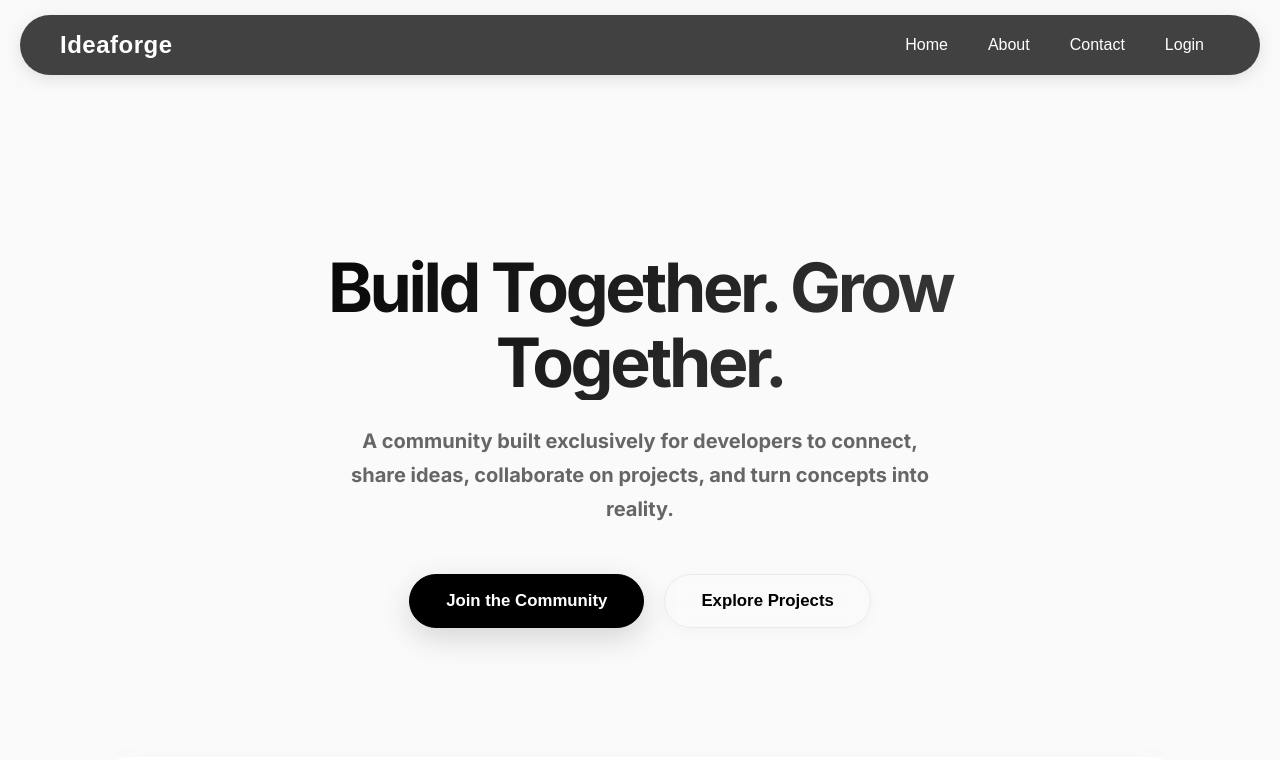
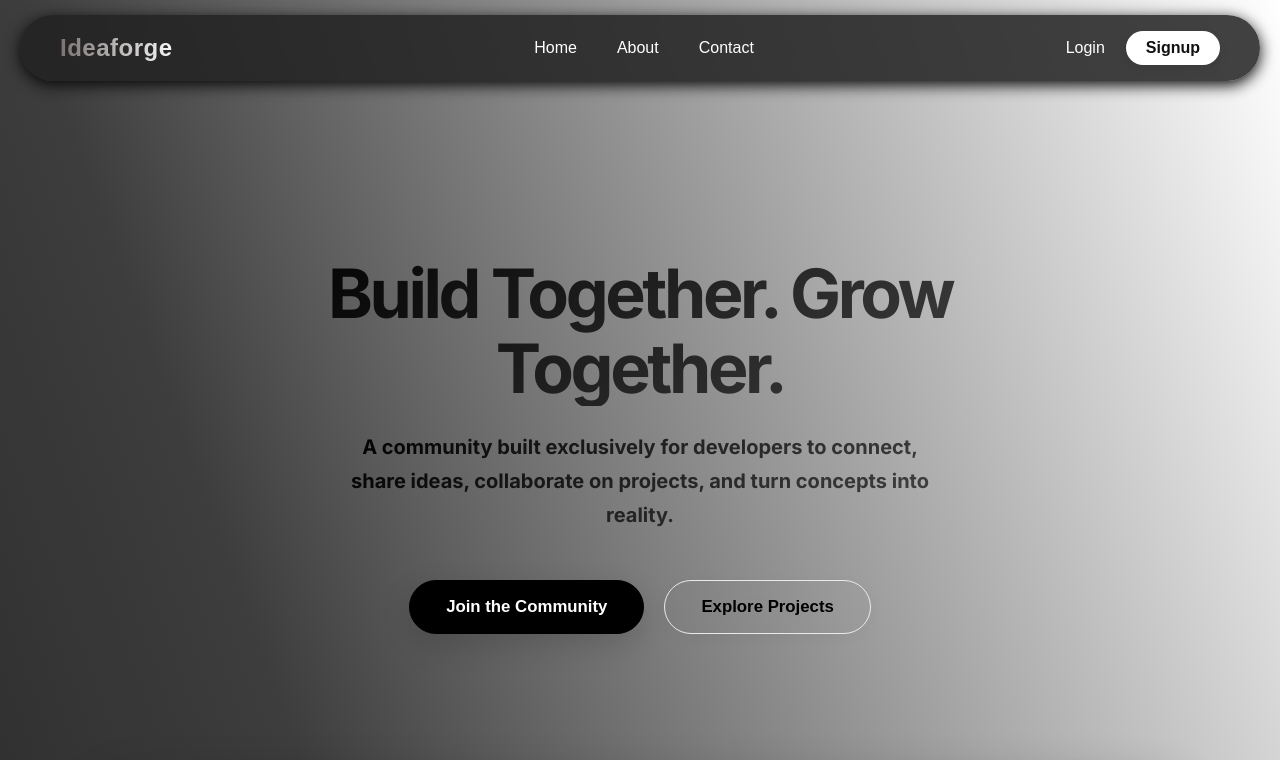
Before and after one commit to kritagya025/React_Project, a React (Vite) app in the folder my-react-app/: page / in a window 1280 px wide. Shown: the top 760 px of the page. Built offline with nearby package versions, Linux system fonts and the light colour scheme.

Commit message:
feat: implement main layout, routing, and styling for application pages

```diff
--- a/my-react-app/src/App.css
+++ b/my-react-app/src/App.css
@@ -2,7 +2,7 @@
 body {
   margin: 0;
   font-family: Arial, sans-serif;
-  background-color: #f9f9f9;
+  background: linear-gradient(70deg, #0b0b0b,#3d3d3d,white);
   color: #333;
 }
 
@@ -23,7 +23,7 @@ body {
   align-items: center;
   border-radius: 40px;
   margin: 15px 20px;
-  box-shadow: 0 4px 15px rgba(0, 0, 0, 0.1);
+  box-shadow: 0 4px 15px rgb(8, 8, 8);
 }
 
 .header h1 {
@@ -31,7 +31,9 @@ body {
   font-size: 1.5rem;
   font-weight: 700;
   letter-spacing: 0.5px;
-  color: #fff;
+  background: linear-gradient(to right, #7b7272,#f8f8f8);
+  -webkit-background-clip: text;
+  -webkit-text-fill-color: transparent;
 }
 
 .header nav a {
@@ -47,6 +49,59 @@ body {
 .header nav a:hover {
   background-color: rgba(255, 255, 255, 0.15);
   text-decoration: none;
+}
+
+/* Layout for 3-part header */
+.header-logo {
+  flex: 1;
+  display: flex;
+  justify-content: flex-start;
+}
+
+.header-nav {
+  flex: 1;
+  display: flex;
+  justify-content: center;
+  align-items: center;
+}
+
+.header-actions {
+  flex: 1;
+  display: flex;
+  justify-content: flex-end;
+  align-items: center;
+  gap: 5px;
+}
+
+/* Login and Signup Button specific styling */
+.header-actions .login-btn {
+  color: #fff;
+  text-decoration: none;
+  font-weight: 500;
+  padding: 8px 16px;
+  border-radius: 20px;
+  transition: all 0.3s ease;
+}
+
+.header-actions .login-btn:hover {
+  background-color: rgba(255, 255, 255, 0.15);
+}
+
+.header-actions .signup-btn {
+  background: #fff;
+  color: #111;
+  text-decoration: none;
+  font-weight: 600;
+  padding: 8px 20px;
+  border-radius: 25px;
+  box-shadow: 0 4px 10px rgba(0,0,0,0.1);
+  transition: all 0.3s ease;
+}
+
+.header-actions .signup-btn:hover {
+  background: #f0f0f0;
+  transform: translateY(-2px);
+  box-shadow: 0 6px 15px rgba(0,0,0,0.2);
 }
 
 .main-content {
--- a/my-react-app/src/App.jsx
+++ b/my-react-app/src/App.jsx
@@ -11,13 +11,18 @@ function App() {
     <BrowserRouter>
     <div className="container">
       <header className="header">
-        <h1>Ideaforge</h1>
-        <nav>
+        <div className="header-logo">
+          <h1>Ideaforge</h1>
+        </div>
+        <nav className="header-nav">
           <Link to="/">Home</Link>
           <Link to="/about">About</Link>
           <Link to="/contact">Contact</Link>
-          <Link to="/login">Login</Link>
         </nav>
+        <div className="header-actions">
+          <Link to="/login" className="login-btn">Login</Link>
+          <Link to="/signup" className="signup-btn">Signup</Link>
+        </div>
       </header>
       <Routes>
         <Route path="/" element={<Home />} />
--- a/my-react-app/src/Styles/Home.css
+++ b/my-react-app/src/Styles/Home.css
@@ -3,7 +3,7 @@
 .home {
   font-family: "Inter", -apple-system, BlinkMacSystemFont, "Segoe UI", Roboto, Helvetica, Arial, sans-serif;
   color: #111;
-  background-color: #fafafa;
+  background: transparent;
   line-height: 1.6;
   min-height: 100vh;
   overflow-x: hidden;
@@ -54,7 +54,10 @@ section {
 
 .hero p {
   font-size: 1.25rem;
-  color: #666;
+  background: linear-gradient(135deg, #000000 0%, #434343 100%);
+  -webkit-background-clip: text;
+  background-clip: text;
+  -webkit-text-fill-color: transparent;
   max-width: 600px;
   margin: 0 auto 3rem;
   line-height: 1.7;
@@ -107,12 +110,13 @@ button.secondary:hover {
 /* About Section */
 .about {
   text-align: center;
-  background-color: #fff;
+  background: linear-gradient(135deg, #1a1a1a, #2a1f1f);
   border-radius: 40px;
-  box-shadow: 0 15px 40px rgba(0, 0, 0, 0.04);
+  border-color: #000;
+  box-shadow: 0 25px 50px rgba(0, 0, 0, 0.3);
   padding: 5rem 3rem;
   margin: 2rem auto;
-  border: 1px solid rgba(0, 0, 0, 0.02);
+  border: 1px solid rgba(255, 255, 255, 0.05);
   position: relative;
   z-index: 10;
 }
@@ -121,6 +125,7 @@ button.secondary:hover {
   font-size: 2.25rem;
   letter-spacing: -0.03em;
   margin-bottom: 1.5rem;
+  color:white;
 }
 
 .about p {
@@ -128,13 +133,14 @@ button.secondary:hover {
   max-width: 700px;
   margin: 0 auto 1.5rem;
   line-height: 1.8;
+  color:white;
 }
 
 /* Features Section */
 .features {
   padding: 8rem 2rem;
   max-width: 100%;
-  background-color: #fafafa;
+  background: transparent;
 }
 
 .features>h2 {
@@ -204,6 +210,7 @@ button.secondary:hover {
 .vision {
   text-align: center;
   padding: 6rem 2rem;
+  background: transparent;
 }
 
 .vision h2 {
@@ -223,7 +230,7 @@ button.secondary:hover {
 .cta {
   text-align: center;
   padding: 6rem 3rem;
-  background: linear-gradient(135deg, #0a0a0a 0%, #2a2a2a 100%);
+  background: transparent;
   color: #fff;
   max-width: 1000px;
   margin: 4rem auto 6rem;
```
